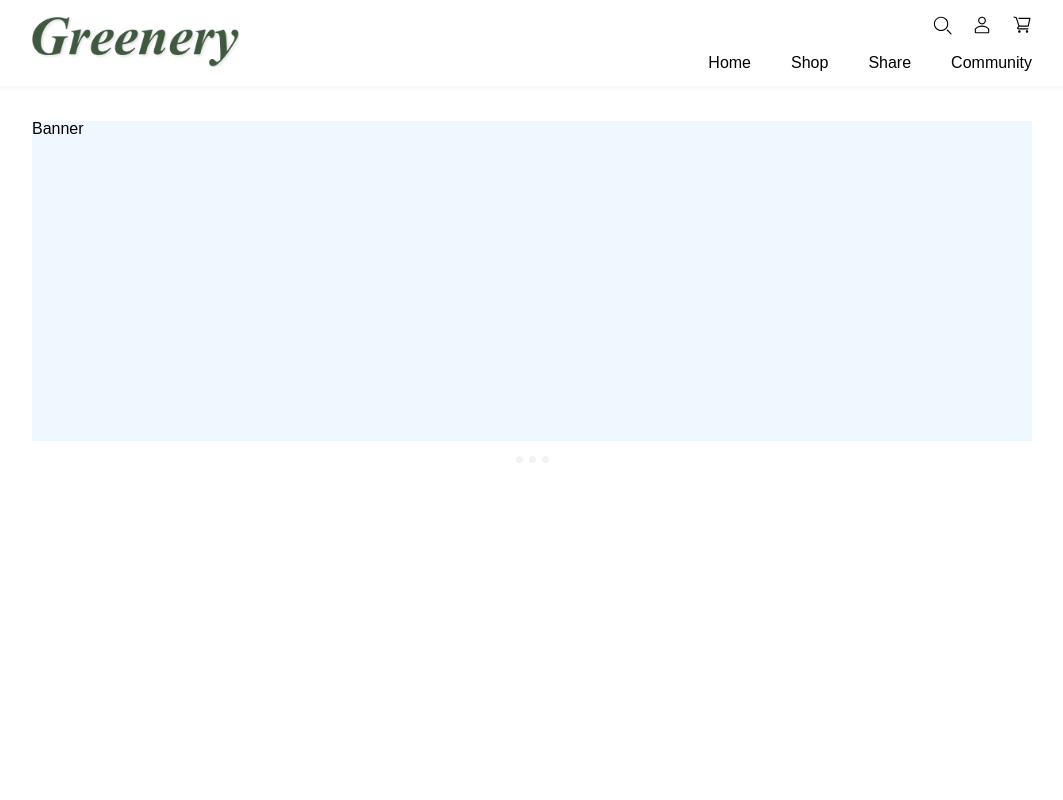
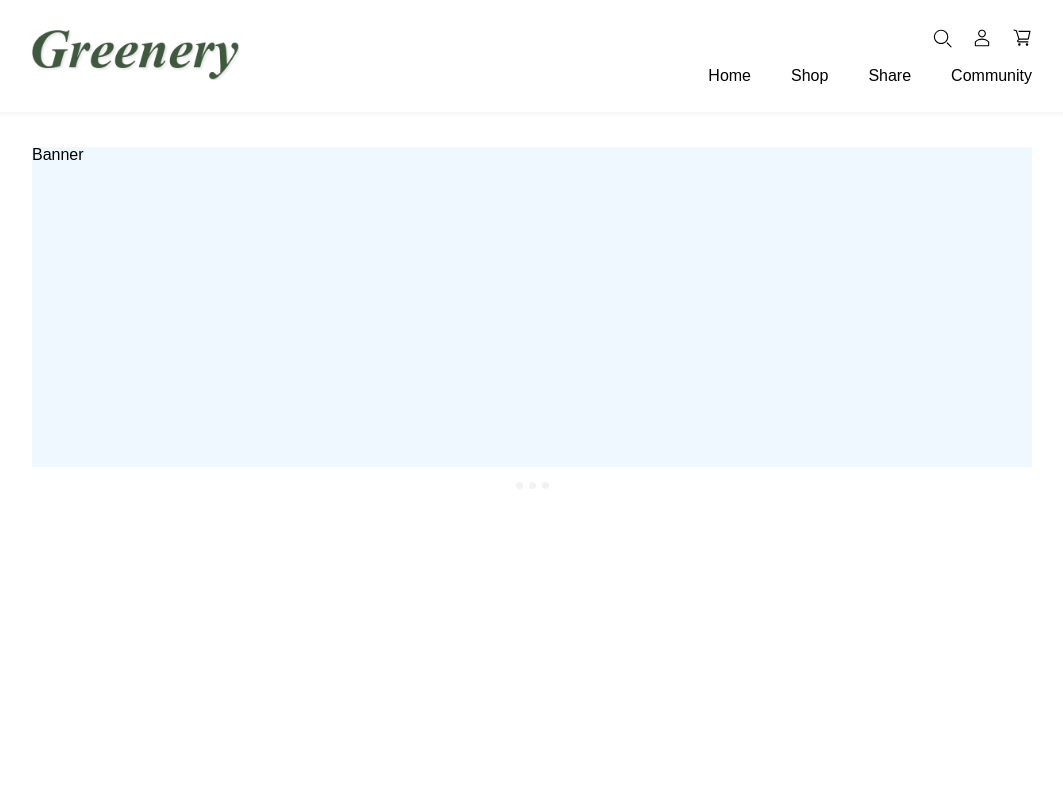
Before and after one commit to likelion10th-greenery/greenery-react-client, a React (Create React App) app: page / in a window 1280 px wide. Shown: the top 800 px of the page, without its empty margins (108-1171 px from the left). Built offline with nearby package versions, Linux system fonts and the light colour scheme; a small style sheet from the web is missing.

Commit message:
fix: navbar sticky

```diff
--- a/src/components/nav/index.js
+++ b/src/components/nav/index.js
@@ -22,7 +22,7 @@ const Nav = () => {
 	// });
 
 	return (
-		<Wrapper /*visibility={(scroll > 80) + ''}*/>
+		<Wrapper>
 			<Link to="/">
 				<Logo src={LOGO_IMG} />
 			</Link>
--- a/src/components/nav/styled.js
+++ b/src/components/nav/styled.js
@@ -1,7 +1,10 @@
 import styled from 'styled-components';
 
 export const Wrapper = styled.nav`
-	height: 86px;
+	position: sticky;
+	top: 0%;
+	background-color: white;
+	height: 7rem;
 	display: flex;
 	justify-content: space-between;
 	align-items: center;
```
